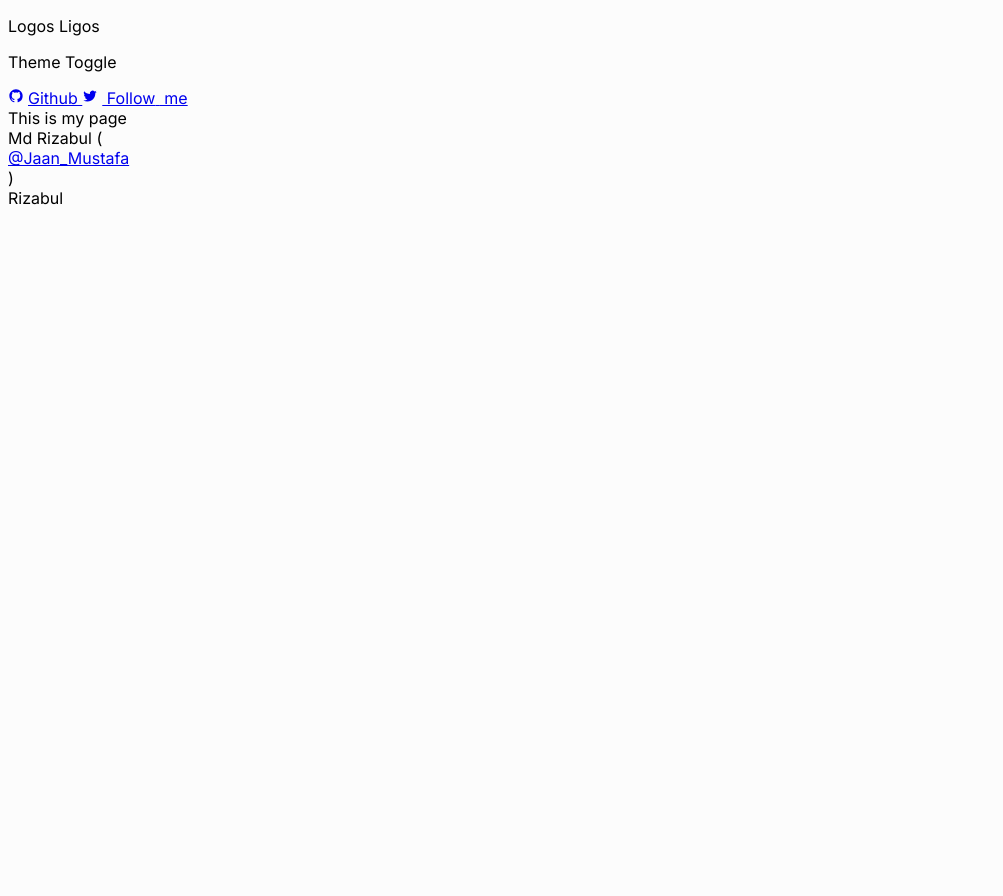
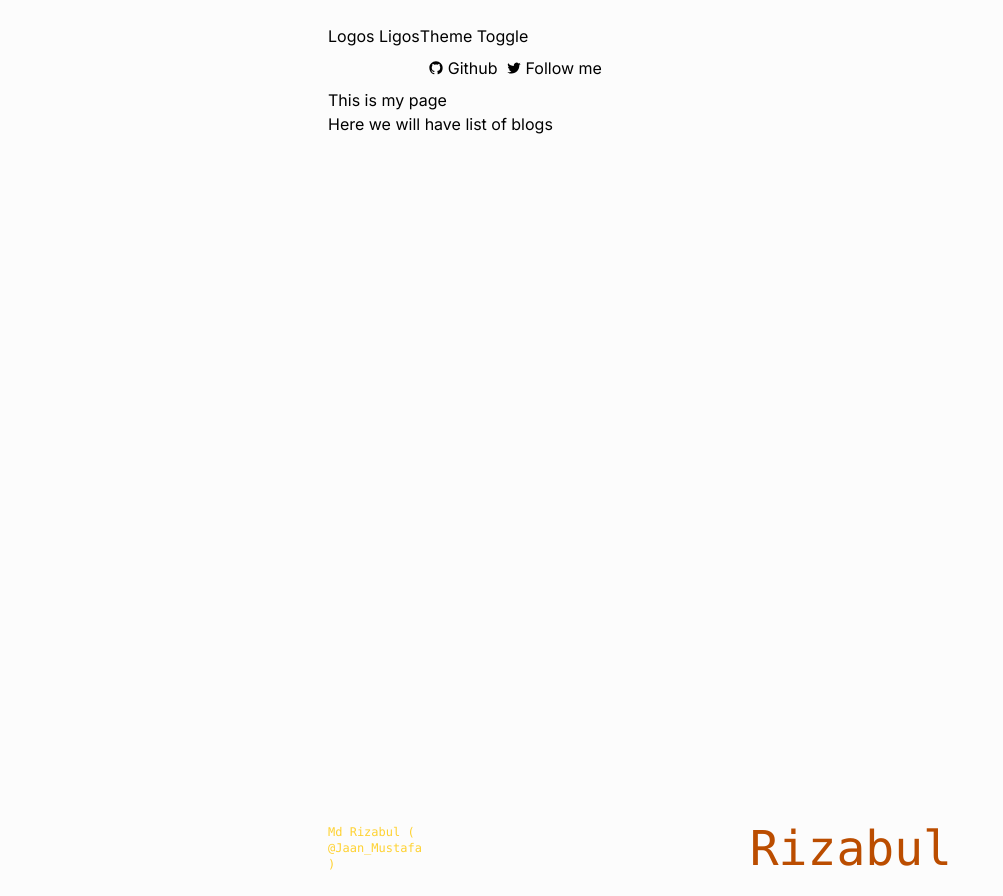
Before and after one commit to Jaan-Mustafa/md_rizabul, a Next.js app: page / in a window 1280 px wide. Shown: the whole page, without its empty margins (0-1003 px from the left). Before the commit the page ends 800 px from the top, so only its background shows below. Built offline with nearby package versions, Linux system fonts and the light colour scheme.

Commit message:
changes made

```diff
--- /dev/null
+++ b/app/apple/page.tsx
@@ -0,0 +1,9 @@
+import Image from "next/image"
+
+export default function Page() {
+  return (
+    <>
+      <div>This is my Page page </div>
+    </>
+  )
+}
--- a/app/footer.tsx
+++ b/app/footer.tsx
@@ -1,6 +1,6 @@
-export function Footer(){
+export function Footer() {
   return (
-      <footer className="p-6 pt-3 pb-6 flex text-xs text-center mt-3 dark:text-gray-400 text-gray-500 font-mono">
+    <footer className="p-6 pt-3 pb-6 flex text-xs text-center mt-3 dark:text-black-400 text-black-500 font-mono">
       <div className="grow text-left text-amber-300">
         Md Rizabul (
         <div>
@@ -11,6 +11,4 @@ export function Footer(){
       <div className="text-amber-700 text-5xl">Rizabul</div>
     </footer>
   )
-
-
 }
--- a/app/globals.css
+++ b/app/globals.css
@@ -1,3 +1,5 @@
+@import "tailwindcss" ;
+
 @theme {
   --font-sans: "Inter", sans-serif;
   --color-bg-light: #fcfcfc;
--- a/app/header.tsx
+++ b/app/header.tsx
@@ -5,14 +5,14 @@
 export function Header(){
     return (
       <header className="flex">
-        <p>Logos Ligos</p>
+        <p className="text-black">Logos Ligos</p>
 
         <nav>
-          <p>Theme Toggle</p>
+          <p className="text-black">Theme Toggle</p>
           <a
             href="https://github.com/Jaan_Mustafa"
             target="_blank"
-            className="inline-flex hover:bg-gray-200 dark:hover:bg-[#313131] active:bg-gray-300 dark:active:bg-[#242424] items-center p-2 rounded-sm transition-[background-color] whitespace-nowrap -mr-2"
+            className="inline-flex text-black hover:bg-gray-200 dark:hover:bg-[#313131] active:bg-gray-300 dark:active:bg-[#242424] items-center p-2 rounded-sm transition-[background-color] whitespace-nowrap -mr-2"
           >
             <GithubIcon style={{ marginRight: 4 }} />
             <span className="hidden md:inline">Github </span>
@@ -21,7 +21,7 @@ export function Header(){
           <a
             href="https://x.com/Jaan_Mustafa_"
             target="_blank"
-            className="inline-flex hover:bg-gray-200 dark:hover:bg-[#313131] active:bg-gray-300 dark:active:bg-[#242424] items-center p-2 rounded-sm transition-[background-color] whitespace-nowrap -mr-2"
+            className="inline-flex text-black  hover:bg-gray-200 dark:hover:bg-[#313131] active:bg-gray-300 dark:active:bg-[#242424] items-center p-2 rounded-sm transition-[background-color] whitespace-nowrap -mr-2"
           >
             <TweetIcon style={{ marginRight: 4 }} /> Follow{" "}
             <span className="hidden md:inline">&nbsp;me</span>
--- a/app/page.tsx
+++ b/app/page.tsx
@@ -3,8 +3,11 @@ import Image from "next/image";
 export default function Home() {
   return (
     <>
-    <div>
+    <div  className="text-black">
       This is my page
+      <div>Here we will have list of blogs
+
+      </div>
     </div>
 
 
--- a/package.json
+++ b/package.json
@@ -16,10 +16,11 @@
   },
   "devDependencies": {
     "@eslint/eslintrc": "^3",
-    "@tailwindcss/postcss": "^4",
+    "@tailwindcss/postcss": "^4.1.13",
     "@types/node": "^20",
     "@types/react": "^19",
     "@types/react-dom": "^19",
+    "autoprefixer": "^10.4.21",
     "eslint": "^9",
     "eslint-config-next": "15.5.4",
     "tailwindcss": "^4",
--- a/postcss.config.mjs
+++ b/postcss.config.mjs
@@ -1,4 +1,4 @@
-module.exports = {
+export default {
   plugins: {
     "@tailwindcss/postcss": {},
   },
```
Also changed, not shown: 1 other file (tests, documents, lock files or other folders). Lines whose indentation alone changed are shown as unchanged.
